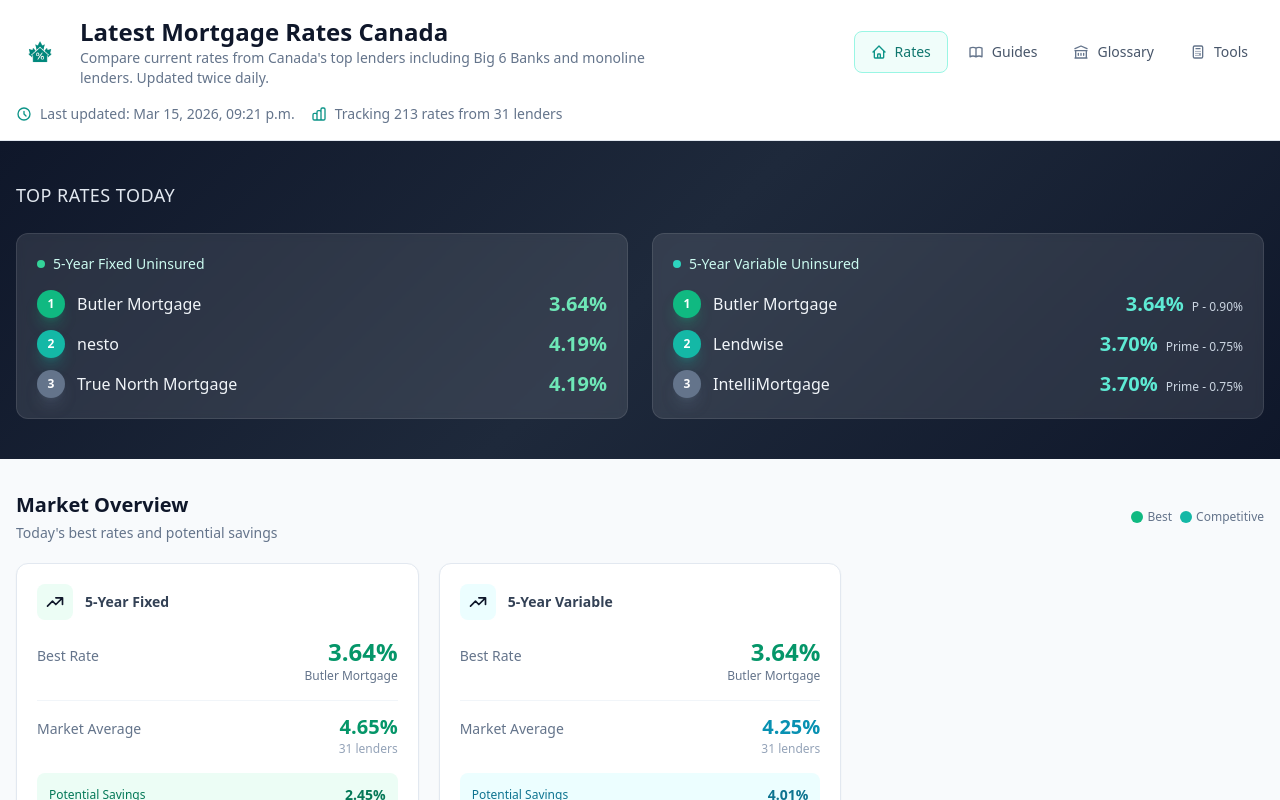
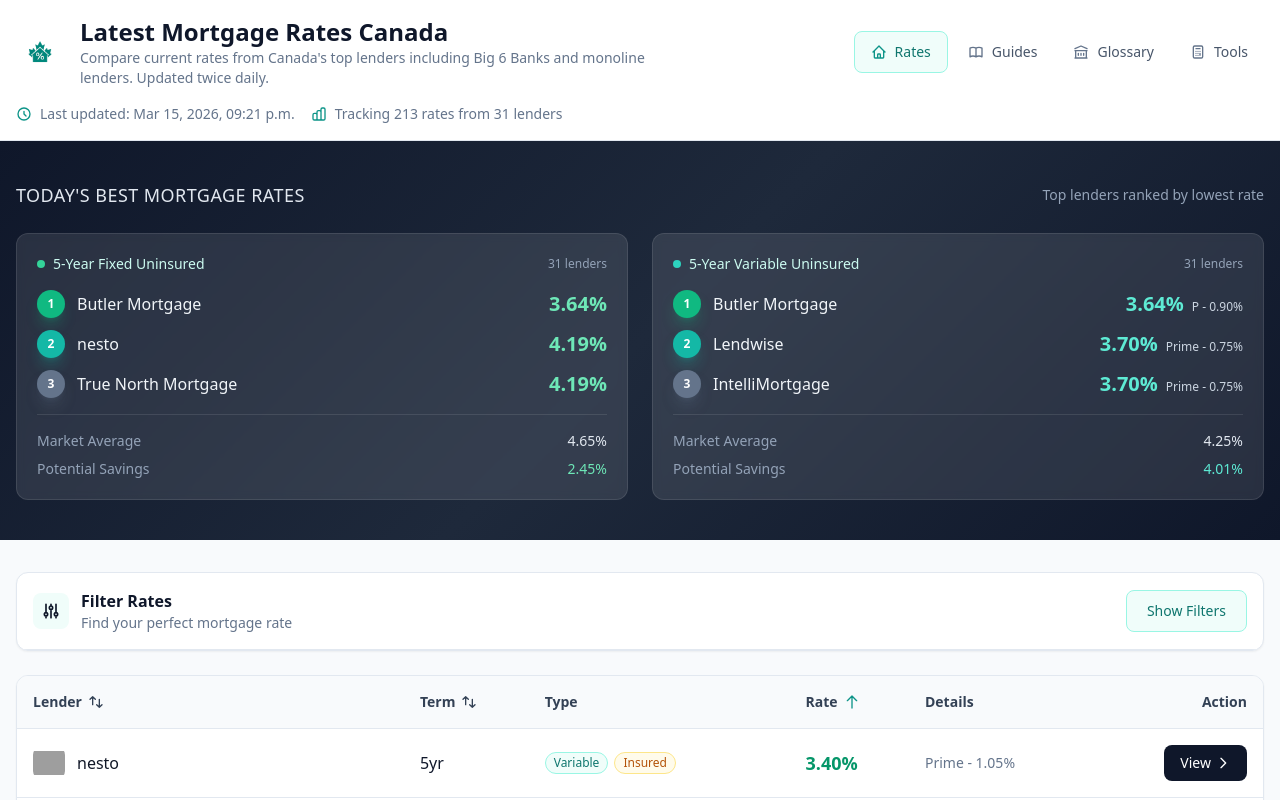
Before and after one commit to drewbotcarrothers/latestmortgagerates, a Next.js app: page / in a window 1280 px wide. Shown: the top 800 px of the page. Built offline with nearby package versions, Linux system fonts and the light colour scheme; grey boxes are pictures that could not be loaded.

Commit message:
feat: consolidate Top Rates and Market Overview into single section

```diff
--- a/app/page.tsx
+++ b/app/page.tsx
@@ -6,7 +6,6 @@ import Link from "next/link";
 import RateFilters from "./components/RateFilters";
 import RateComparisonTable from "./components/RateComparisonTable";
 import MortgageCalculator from "./components/MortgageCalculator";
-import RateStats from "./components/RateStats";
 import Navigation from "./components/Navigation";
 import Footer from "./components/Footer";
 import StructuredData from "./components/StructuredData";
@@ -57,6 +56,24 @@ function LastUpdated() {
   return <span>{date || "-"}</span>;
 }
 
+// Calculate market stats for a rate category
+function calcMarketStats(rateList: Rate[]) {
+  if (rateList.length === 0) return null;
+  const sorted = [...rateList].sort((a, b) => a.rate - b.rate);
+  const lowest = sorted[0];
+  const highest = sorted[sorted.length - 1];
+  const avg = sorted.reduce((acc, r) => acc + r.rate, 0) / sorted.length;
+  const spread = highest.rate - lowest.rate;
+
+  return {
+    top3: sorted.slice(0, 3),
+    lowest,
+    avg: avg.toFixed(2),
+    count: sorted.length,
+    spread: spread.toFixed(2),
+  };
+}
+
 export default function Home() {
   const [filters, setFilters] = useState<FilterState>({
     term: "all",
@@ -82,19 +99,18 @@ export default function Home() {
     });
   }, [filters]);
 
-  // Get top rates for display
-  const topRates = useMemo(() => {
-    const fiveYearFixed = (ratesData as Rate[])
-      .filter(r => r.term_months === 60 && r.rate_type === "fixed" && r.mortgage_type === "uninsured")
-      .sort((a, b) => a.rate - b.rate)
-      .slice(0, 3);
+  // Get market stats for display
+  const marketStats = useMemo(() => {
+    const fixed5yr = (ratesData as Rate[])
+      .filter(r => r.term_months === 60 && r.rate_type === "fixed" && r.mortgage_type === "uninsured");
 
-    const fiveYearVariable = (ratesData as Rate[])
-      .filter(r => r.term_months === 60 && r.rate_type === "variable" && r.mortgage_type === "uninsured")
-      .sort((a, b) => a.rate - b.rate)
-      .slice(0, 3);
+    const variable5yr = (ratesData as Rate[])
+      .filter(r => r.term_months === 60 && r.rate_type === "variable" && r.mortgage_type === "uninsured");
 
-    return { fixed5yr: fiveYearFixed, variable5yr: fiveYearVariable };
+    return {
+      fixed: calcMarketStats(fixed5yr),
+      variable: calcMarketStats(variable5yr),
+    };
   }, []);
 
   const handleFilterChange = (newFilters: FilterState) => {
@@ -161,19 +177,30 @@ export default function Home() {
         </div>
       </header>
 
-      {/* Hero Section - Top Rates */}
+      {/* Today's Best Rates - Consolidated Section */}
       <div className="hero-gradient text-white">
         <div className="max-w-7xl mx-auto px-4 py-10">
-          <h2 className="text-lg font-medium text-slate-200 mb-6 tracking-wide uppercase">Top Rates Today</h2>
+          <div className="flex flex-col md:flex-row md:items-center md:justify-between mb-6">
+            <h2 className="text-lg font-medium text-slate-200 tracking-wide uppercase">Today's Best Mortgage Rates</h2>
+            <p className="text-sm text-slate-400 mt-1 md:mt-0">Top lenders ranked by lowest rate</p>
+          </div>
+
           <div className="grid grid-cols-1 md:grid-cols-2 gap-6">
-            {/* Best Fixed Rates */}
+            {/* Fixed Rates Card */}
             <div className="bg-white/10 backdrop-blur-sm rounded-xl p-5 border border-white/10">
-              <h3 className="text-sm font-medium text-teal-100 mb-4 flex items-center gap-2">
-                <span className="w-2 h-2 rounded-full bg-emerald-400"></span>
-                5-Year Fixed Uninsured
-              </h3>
+              <div className="flex items-center justify-between mb-4">
+                <h3 className="text-sm font-medium text-teal-100 flex items-center gap-2">
+                  <span className="w-2 h-2 rounded-full bg-emerald-400"></span>
+                  5-Year Fixed Uninsured
+                </h3>
+                {marketStats.fixed && (
+                  <span className="text-xs text-slate-400">{marketStats.fixed.count} lenders</span>
+                )}
+              </div>
+
+              {/* Top 3 Rankings */}
               <div className="space-y-3">
-                {topRates.fixed5yr.map((rate, i) => (
+                {marketStats.fixed?.top3.map((rate, i) => (
                   <div key={i} className="flex items-center justify-between">
                     <Link href={`/lenders/${rate.lender_slug}`} className="flex items-center gap-3 hover:opacity-80 transition">
                       <div className={`w-7 h-7 rounded-full text-xs font-bold flex items-center justify-center shadow-lg ${
@@ -190,16 +217,37 @@ export default function Home() {
                   </div>
                 ))}
               </div>
+
+              {/* Market Context */}
+              {marketStats.fixed && (
+                <div className="mt-4 pt-4 border-t border-white/10">
+                  <div className="flex items-center justify-between text-sm">
+                    <span className="text-slate-400">Market Average</span>
+                    <span className="text-slate-200 font-medium">{marketStats.fixed.avg}%</span>
+                  </div>
+                  <div className="flex items-center justify-between text-sm mt-2">
+                    <span className="text-slate-400">Potential Savings</span>
+                    <span className="text-emerald-300 font-medium">{marketStats.fixed.spread}%</span>
+                  </div>
+                </div>
+              )}
             </div>
 
-            {/* Best Variable Rates */}
+            {/* Variable Rates Card */}
             <div className="bg-white/10 backdrop-blur-sm rounded-xl p-5 border border-white/10">
-              <h3 className="text-sm font-medium text-teal-100 mb-4 flex items-center gap-2">
-                <span className="w-2 h-2 rounded-full bg-teal-400"></span>
-                5-Year Variable Uninsured
-              </h3>
+              <div className="flex items-center justify-between mb-4">
+                <h3 className="text-sm font-medium text-teal-100 flex items-center gap-2">
+                  <span className="w-2 h-2 rounded-full bg-teal-400"></span>
+                  5-Year Variable Uninsured
+                </h3>
+                {marketStats.variable && (
+                  <span className="text-xs text-slate-400">{marketStats.variable.count} lenders</span>
+                )}
+              </div>
+
+              {/* Top 3 Rankings */}
               <div className="space-y-3">
-                {topRates.variable5yr.map((rate, i) => (
+                {marketStats.variable?.top3.map((rate, i) => (
                   <div key={i} className="flex items-center justify-between">
                     <Link href={`/lenders/${rate.lender_slug}`} className="flex items-center gap-3 hover:opacity-80 transition">
                       <div className={`w-7 h-7 rounded-full text-xs font-bold flex items-center justify-center shadow-lg ${
@@ -217,22 +265,31 @@ export default function Home() {
                     </div>
                   </div>
                 ))}
-                {topRates.variable5yr.length === 0 && (
+                {(!marketStats.variable || marketStats.variable.top3.length === 0) && (
                   <p className="text-slate-300 text-sm">No variable rates currently available</p>
                 )}
               </div>
+
+              {/* Market Context */}
+              {marketStats.variable && marketStats.variable.top3.length > 0 && (
+                <div className="mt-4 pt-4 border-t border-white/10">
+                  <div className="flex items-center justify-between text-sm">
+                    <span className="text-slate-400">Market Average</span>
+                    <span className="text-slate-200 font-medium">{marketStats.variable.avg}%</span>
+                  </div>
+                  <div className="flex items-center justify-between text-sm mt-2">
+                    <span className="text-slate-400">Potential Savings</span>
+                    <span className="text-teal-300 font-medium">{marketStats.variable.spread}%</span>
+                  </div>
+                </div>
+              )}
             </div>
           </div>
         </div>
       </div>
 
-      {/* Rate Stats */}
-      <div className="max-w-7xl mx-auto px-4 py-8">
-        <RateStats rates={ratesData as Rate[]} />
-      </div>
-
       {/* Main Content */}
-      <div className="max-w-7xl mx-auto px-4 pb-12">
+      <div className="max-w-7xl mx-auto px-4 py-8 pb-12">
         {/* Filters */}
         <div className="mb-6">
           <RateFilters
@@ -280,7 +337,7 @@ export default function Home() {
             <SocialShare
               url="https://latestmortgagerates.ca"
               title="Latest Mortgage Rates Canada"
-              description={`Compare ${ratesData.length} mortgage rates from ${lenders.length} Canadian lenders. Best 5-year fixed: ${topRates.fixed5yr[0]?.rate}% from ${topRates.fixed5yr[0]?.lender_name}`}
+              description={`Compare ${ratesData.length} mortgage rates from ${lenders.length} Canadian lenders. Best 5-year fixed: ${marketStats.fixed?.lowest.rate}% from ${marketStats.fixed?.lowest.lender_name}`}
             />
           </div>
         </div>
```
Also changed, not shown: memory/2026-03-15.md (added, +64 -0 lines).
